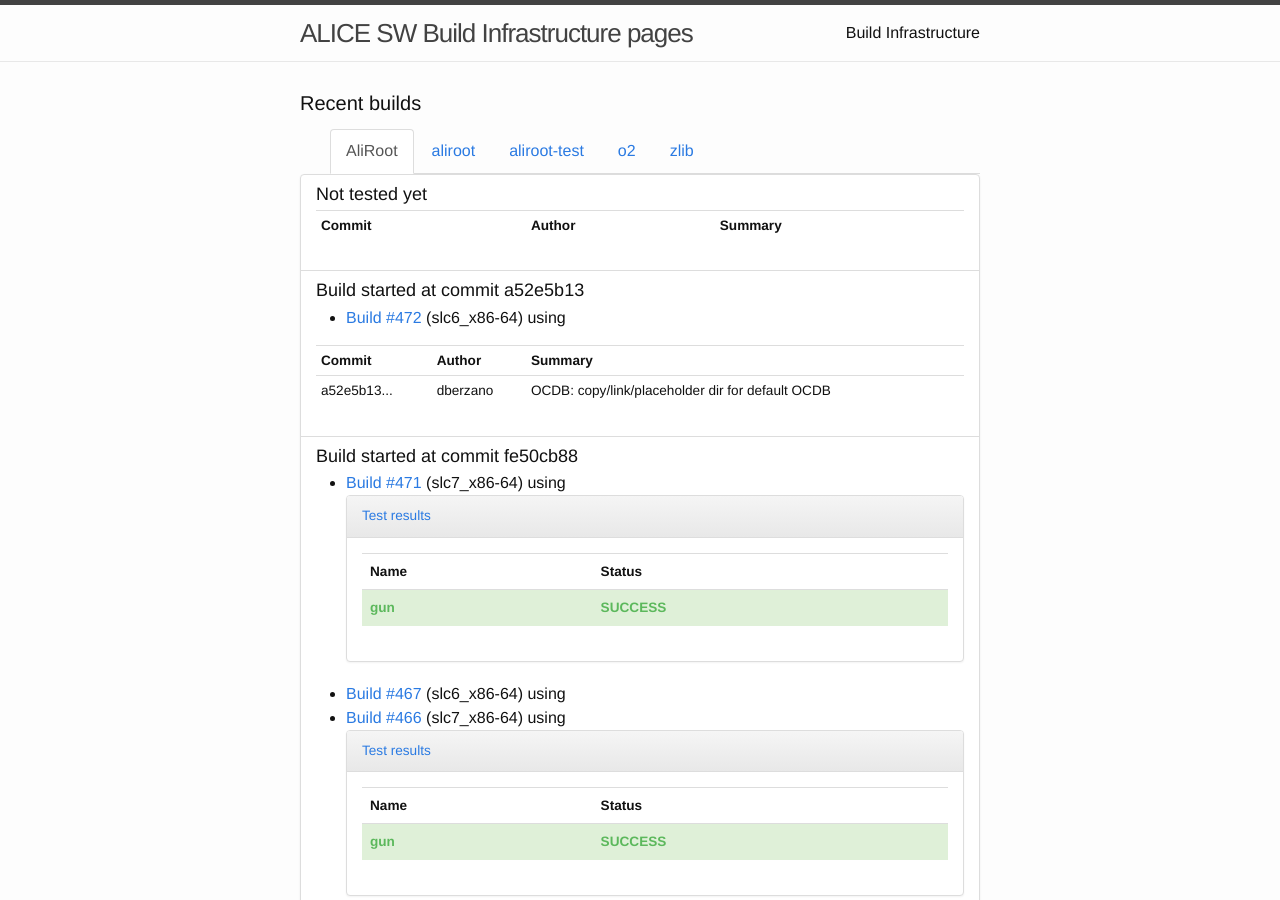
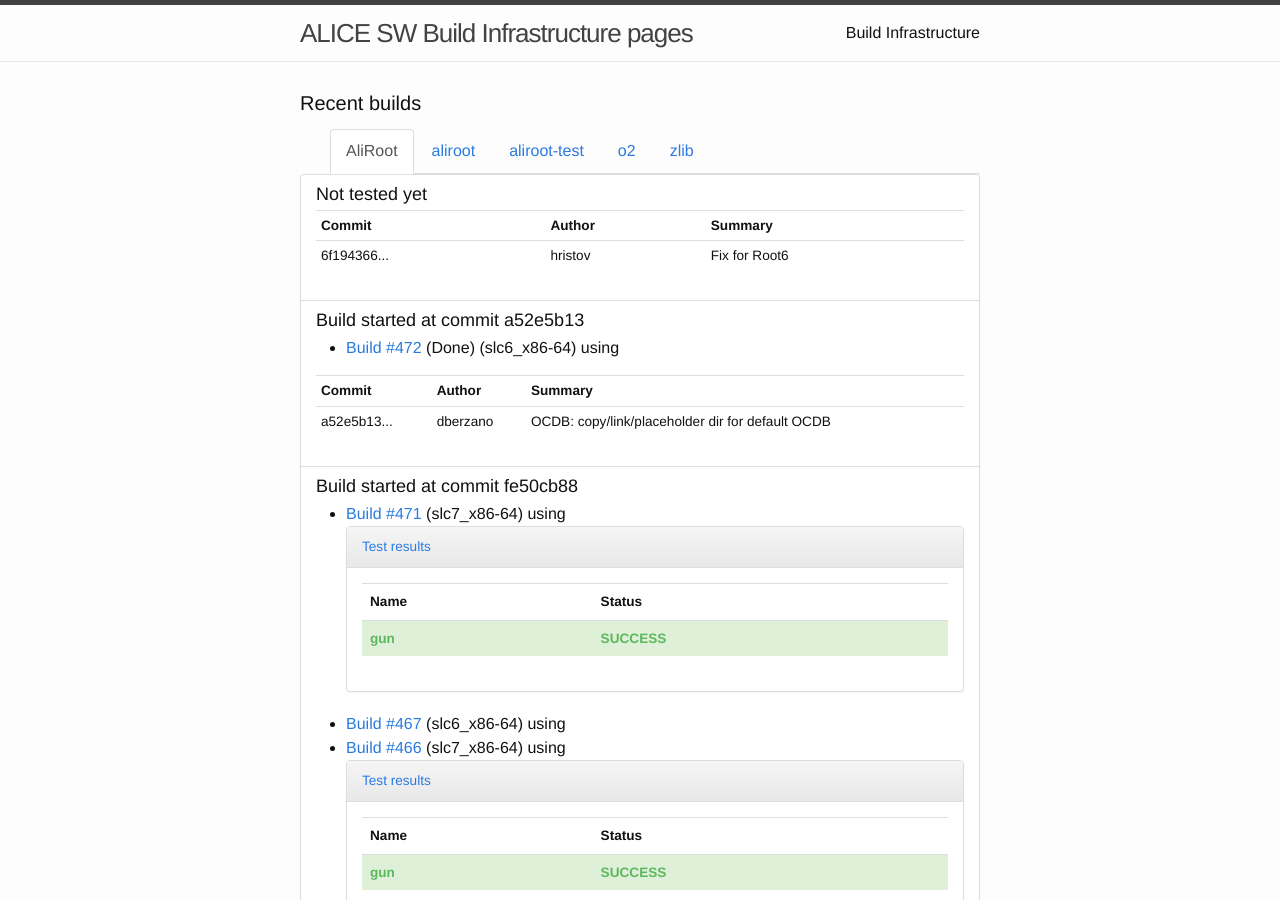
Before and after one commit to alisw/alisw.github.io, a Jekyll site: the page built from index.html, in a window 1280 px wide and 900 px high. Built offline with Jekyll 4.4.1, drawn with Linux system fonts in a browser that asks for light colours; nearby versions of some CDN libraries; some of the changed text lies outside the part shown.

Commit message:
Updated results.

```diff
--- a/_data/commits-aliroot-master.yaml
+++ b/_data/commits-aliroot-master.yaml
@@ -1,3 +1,8 @@
+-
+ commit: "6f194366d45af8c09e2d2d73ef3725c0723d1c2a"
+ message: >-
+    Fix for Root6
+ author: !!str hristov
 -
  commit: "a52e5b13ede541391caa700906c1b21cd6f54ba5"
  message: >-
```
Also changed, not shown: _data/status.json (+9 -7 lines).
